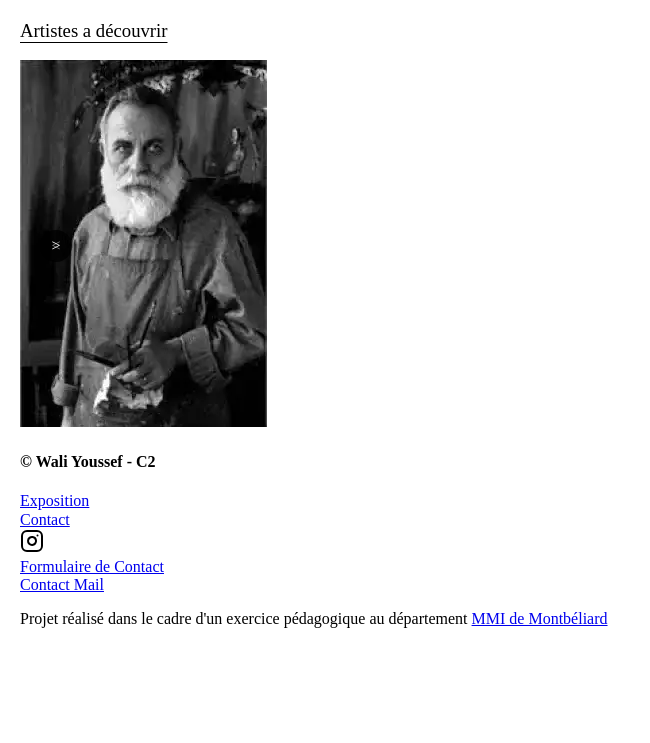
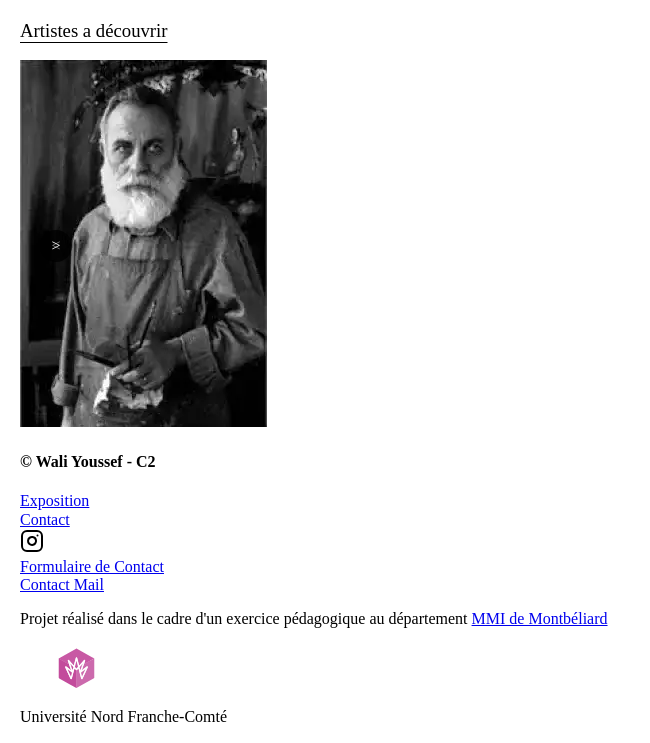
Before and after one commit to MMI-SAE-105/2023-sae-105-Wali-Youssef, a plain HTML site: page index.html in a window 1280 px wide. Shown: the part 593-1336 px from the top of the page, without its empty margins (0-650 px from the left). Before the commit the page ends 1238 px from the top, so only its background shows below. Drawn offline with nearby package versions, Linux system fonts and the light colour scheme.

Commit message:
footer html

```diff
--- a/index.html
+++ b/index.html
@@ -150,6 +150,13 @@ Projet réalisé dans le cadre d'un exercice pédagogique au département
       <a class="p__footer " href="http://mmimontbeliard.com">MMI de Montbéliard</a >
       </p>
 
+      <IMG
+      class="icon__mmi"
+       src= "/public/icon/LOGO_MMI.svg"
+       alt="logo du dpt MMI de Montbéliard">
+
+     <p>Université Nord Franche-Comté</p>
+ </footer>
 
 
 
```
Also changed, not shown: public/Icon/LOGO_MMI.svg (added).
